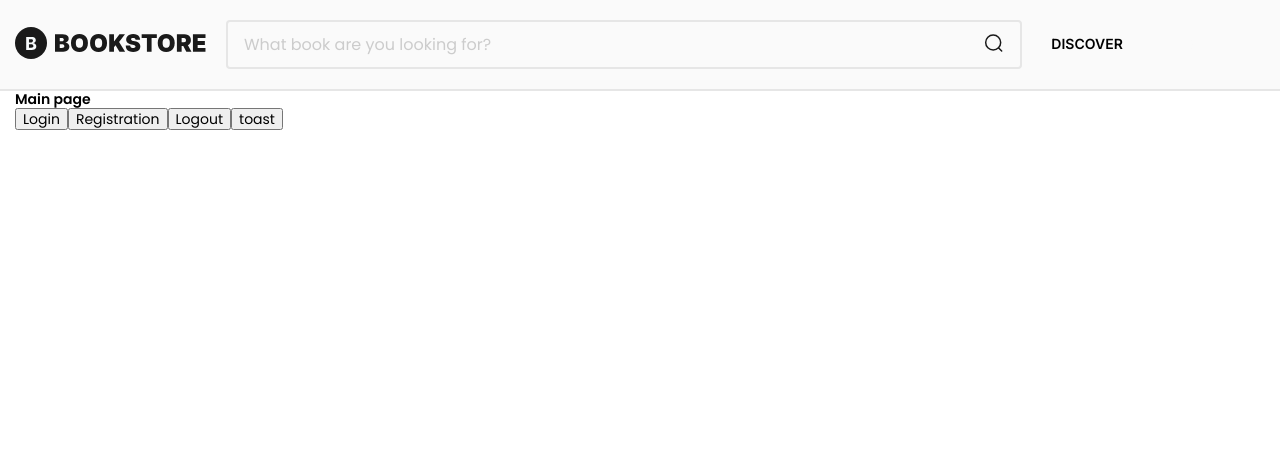
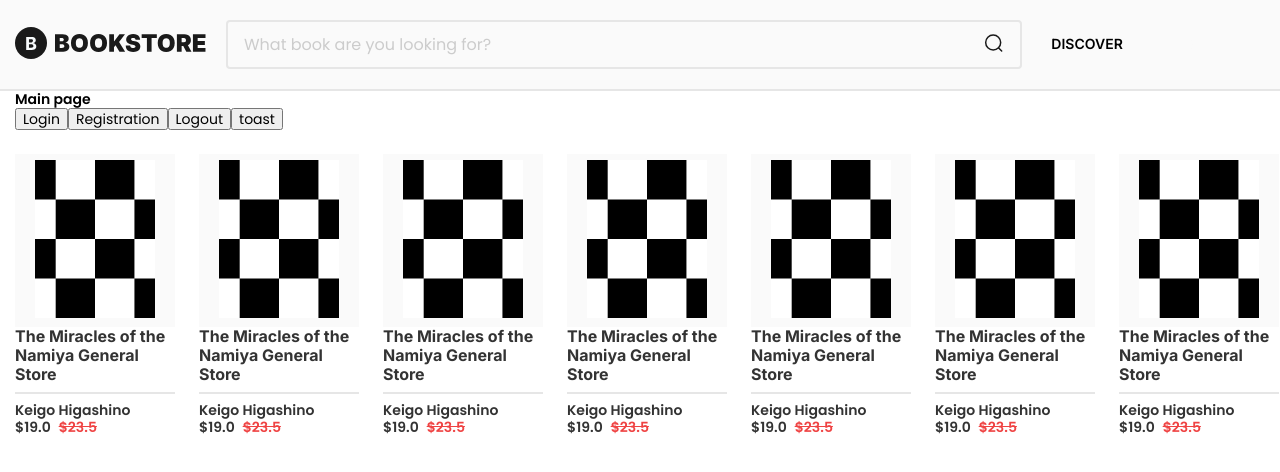
Before and after one commit to gapanovichV/bookstore-next, a Next.js app: page / in a window 1280 px wide. Shown: the top 472 px of the page. Built offline with nearby package versions, Linux system fonts and the light colour scheme.

Commit message:
feat: card component

```diff
--- a/app/globalStyles/index.scss
+++ b/app/globalStyles/index.scss
@@ -36,3 +36,11 @@
   margin: 0 auto;
   padding: 0 15px;
 }
+
+
+.test {
+  margin-top: 1.5rem;
+  display: grid;
+  grid-template-columns: repeat(7, 1fr);
+  gap: 2.5rem 1.5rem;
+}
--- a/app/globalStyles/variables/global.scss
+++ b/app/globalStyles/variables/global.scss
@@ -72,6 +72,7 @@
   --header-z-index: 5;
   --modal-z-index: 99;
   --input-z-index: 2;
+  --card-z-index: 10;
 
   // Радиус
   --border-radius: 4px;
--- /dev/null
+++ b/components/elements/Card/Card.module.scss
@@ -0,0 +1,129 @@
+.card {
+  display: flex;
+  flex-direction: column;
+  cursor: pointer;
+  width: 260px;
+  z-index: 1;
+  &__img {
+    background-color: var(--color-style-primary-100);
+    padding: 9px 25px;
+    img {
+      width: 100%;
+    }
+  }
+  &__info {
+    &__title {
+      color: var(--color-style-primary-700);
+      font: var(--font-subtitle-1);
+      width: 100%;
+      overflow: hidden;
+      text-overflow: ellipsis;
+      white-space: normal;
+    }
+    &__line {
+      margin: 8px 0;
+      height: 2px;
+      align-self: stretch;
+      background: var(--color-style-primary-200);
+    }
+    &__book {
+      &_top {
+        display: flex;
+        align-items: center;
+        justify-content: space-between;
+        font: var(--font-subtitle-4);
+        color: var(--color-style-primary-400);
+      }
+      &_down {
+        display: flex;
+        align-items: center;
+        justify-content: space-between;
+        font: var(--font-subtitle-2);
+        color: var(--color-style-primary-700);
+        margin-top: 8px;
+      }
+      &_author {
+        overflow: hidden;
+        text-overflow: ellipsis;
+        white-space: nowrap;
+      }
+      &_price {
+        display: flex;
+        gap: 8px;
+        &_discont {
+          text-decoration: line-through;
+          color: var(--color-style-info-red-400);
+        }
+      }
+    }
+  }
+}
+
+.medium,
+.small,
+.large {
+  &:hover {
+    transform: scale(1.15);
+    padding: 18px;
+    z-index: var(--card-z-index);
+    box-shadow: var(--drop-shadow-hard);
+    border-radius: 8px;
+    background-color: white;
+  }
+}
+
+.large {
+  width: 322px;
+}
+
+.small {
+  width: 150px;
+  .card {
+    &__img {
+      padding: 7px 17px;
+    }
+    &__info {
+      &__title {
+        font: var(--font-subtitle-4);
+        text-align: center;
+      }
+      &__line {
+        display: none;
+      }
+      &__book {
+        display: none;
+      }
+    }
+  }
+  &:hover {
+    padding: 8px;
+    box-shadow: var(--drop-shadow-soft);
+  }
+}
+.mobile {
+  width: 160px;
+  .card {
+    &__img {
+      padding: 6px 20px 5.12px;
+    }
+    &__info {
+      &__title {
+        font: var(--font-subtitle-3);
+      }
+      &__book {
+        &_top {
+          display: none;
+        }
+        &_down {
+          display: block;
+          font: var(--font-subtitle-4);
+        }
+        &_price {
+          span {
+            order: 2;
+          }
+        }
+      }
+    }
+  }
+}
--- /dev/null
+++ b/components/elements/Card/Card.tsx
@@ -0,0 +1,37 @@
+import clsx from "clsx"
+
+import styles from  "./Card.module.scss"
+
+type CardSize = 'small' | 'medium' | 'large' | 'mobile'
+
+interface CardProps {
+  className?: string;
+  size?: CardSize
+}
+
+export const Card = ({className, size = 'mobile'}: CardProps) => {
+  return (
+    <div className={clsx(styles.card, styles[size], className)}>
+      <div className={clsx(styles.card__img)}>
+        <img src="/img/PicCardTEST.png" alt="Pic Card" />
+      </div>
+      <div className={clsx(styles.card__info)}>
+        <p className={clsx(styles.card__info__title)}>The Miracles of the Namiya General Store</p>
+        <div className={clsx(styles.card__info__line)}></div>
+        <div className={clsx(styles.card__info__book)}>
+          <div className={clsx(styles.card__info__book_top)}>
+            <p>Writer</p>
+            <p>Buy now</p>
+          </div>
+          <div className={clsx(styles.card__info__book_down)}>
+            <p className={clsx(styles.card__info__book_author)}>Keigo Higashino</p>
+            <div className={clsx(styles.card__info__book_price)}>
+              <span className={clsx(styles.card__info__book_price_discont)}>$23.5</span>$19.0
+            </div>
+          </div>
+        </div>
+      </div>
+
+    </div>
+  )
+}
--- a/components/templates/MainPage/MainPage.tsx
+++ b/components/templates/MainPage/MainPage.tsx
@@ -4,9 +4,9 @@
 import clsx from "clsx"
 import { useRouter } from "next/navigation"
 
+import { Card } from "@/components/elements/Card/Card"
 import { useUserLogout } from "@/hooks/useUserLogout"
 import { RouteEnum } from "@/types/route.type"
-import { TextBox } from "@/components/elements/TextBox/TextBox"
 
 const MainPage = () => {
   const router = useRouter()
@@ -18,10 +18,21 @@
     <main className={clsx("container")}>
       Main page
       <div>
+
         <button onClick={() => router.push(RouteEnum.SIGN_IN)}>Login</button>
         <button onClick={() => router.push(RouteEnum.SIGN_UP)}>Registration</button>
         <button onClick={handleLogout}>Logout</button>
         <button onClick={text}>toast</button>
+        <div className={"test"}>
+          <Card />
+          <Card />
+          <Card />
+          <Card />
+          <Card />
+          <Card />
+          <Card />
+        </div>
+
       </div>
     </main>
   )
--- a/lib/database/models/user.model.ts
+++ b/lib/database/models/user.model.ts
@@ -5,7 +5,7 @@
   ADMIN = "admin",
   USER = "user"
 }
-enum UserGender {
+export enum UserGender {
   MALE = "male",
   FEMALE = "female"
 }
--- a/types/user.actions.type.ts
+++ b/types/user.actions.type.ts
@@ -1,11 +1,8 @@
-import type { UserRole } from "@/lib/database/models/user.model"
-
 export interface RegistrationUserParams {
   email: string
   password: string
   lastName: string
   firstName: string
-  role?: UserRole
 }
 export interface LoginUserParams {
   email: string
```
Also changed, not shown: public/img/PicCardTEST.png (added), public/img/RecTangleTEST.png (added).
